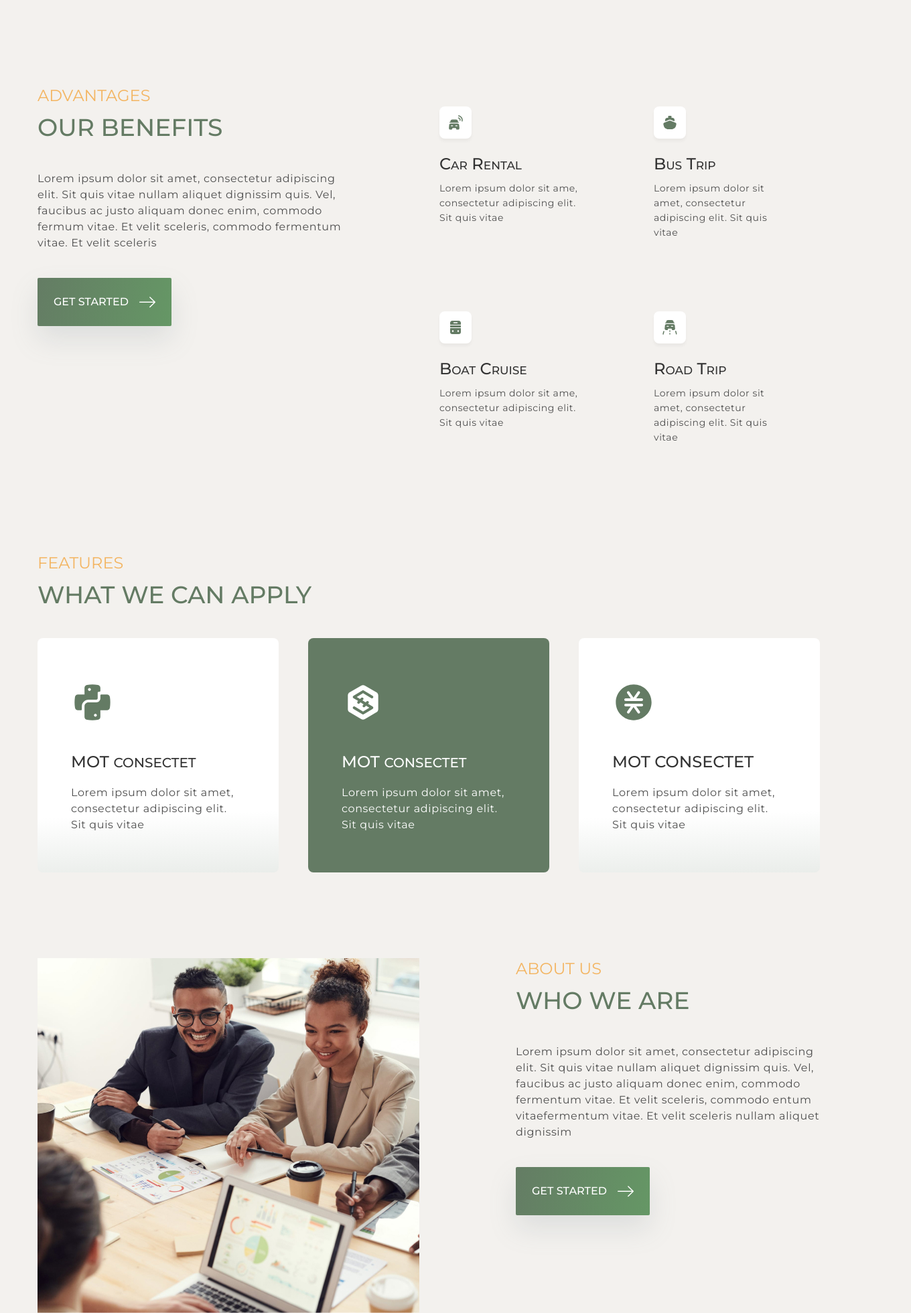
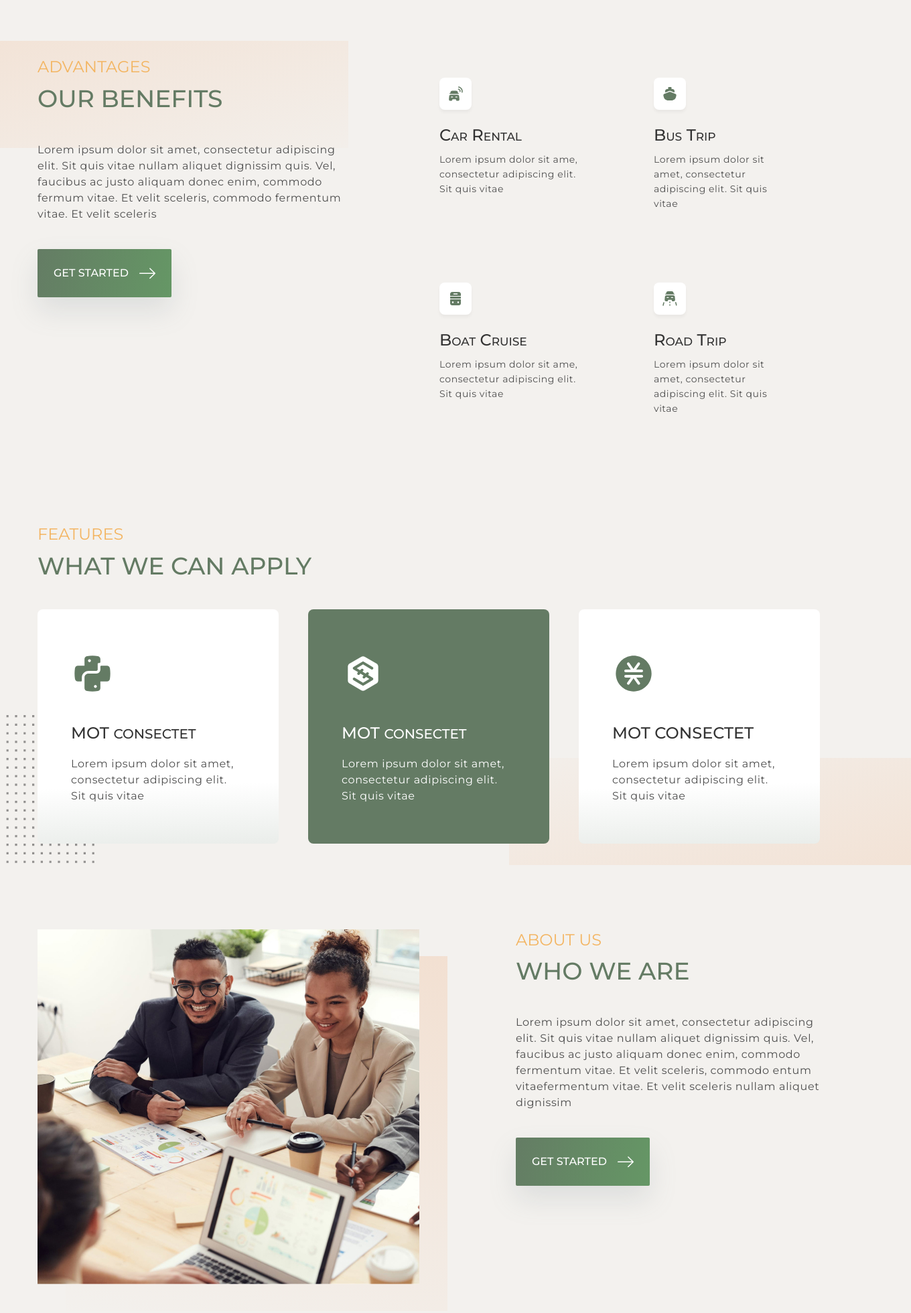
Before and after one commit to acvetochka/Awesome, a plain HTML site: page index.html in a window 1280 px wide. Shown: the part 780-2741 px from the top of the page at 67% size, 1360 px wide, since content can reach past the window. Drawn offline with Linux system fonts and the light colour scheme.

Commit message:
позиціонує бакграунди

```diff
--- a/index.html
+++ b/index.html
@@ -133,7 +133,7 @@
       </section>
       <section class="about">
         <div class="about__container">
-          <img src="./images/photo-we.jpg" width="570" height="530" alt="happy people" />
+          <img class="about__img" src="./images/photo-we.jpg" width="570" height="530" alt="happy people" />
           <div class="about__content">
             <h2 class="heading-title">About us</h2>
             <span class="heading-subtitle">Who we are</span>
--- a/scss/components/_about.scss
+++ b/scss/components/_about.scss
@@ -6,7 +6,43 @@
         display: flex;
         justify-content: space-between;
         gap: 144px;
+        position: relative;
+
+        &::after {
+            content: "";
+            display: block;
+            position: absolute;
+            z-index: -1;
+            top: 40px;
+            left: 56px;
+            width: 570px;
+            height: 530px;
+            background: linear-gradient(197.92deg, rgba(239, 128, 49, 0) -227.37%,
+                    rgba(239, 128, 49, 0.15) 1.58%,
+                    rgba(239, 128, 49, 0) 103.02%);
+        }
     }
+
+    // &__img {
+    //     position:relative;
+    //     // background-image: linear-gradient(197.92deg, rgba(239, 128, 49, 0) -227.37%,
+    //     //             rgba(239, 128, 49, 0.15) 1.58%,
+    //     //             rgba(239, 128, 49, 0) 103.02%);
+    //     //     background-position: right 30px bottom 20px;
+
+
+    // }
+
+    // &__bg {
+    //     // position: absolute;
+    //         // top: 40px;
+    //         //     left: 40px;
+    //             width: 610px;
+    //             height: 570px;
+    //             // background: linear-gradient(197.92deg, rgba(239, 128, 49, 0) -227.37%,
+    //             //         rgba(239, 128, 49, 0.15) 1.58%,
+    //             //         rgba(239, 128, 49, 0) 103.02%);
+    // }
 
     &__text {
         letter-spacing: 0.04em;
--- a/scss/components/_advantage.scss
+++ b/scss/components/_advantage.scss
@@ -11,12 +11,25 @@
     &__text {
         letter-spacing: 0.04em;
         margin-bottom: 40px;
-
     }
 }
 
+
 .section-description {
     max-width: 460px;
+    position: relative;
+
+    &::before {
+        content: '';
+        position: absolute;
+        z-index: -1;
+        left: -136px;
+        right: -4px;
+        top: -23px;
+        // width: 600px;
+        height: 160px;
+        background-image: $gradient;
+    }
 }
 
 .advantage-card {
--- a/scss/components/_feature.scss
+++ b/scss/components/_feature.scss
@@ -3,6 +3,30 @@
 
     &__container {
         @extend %container;
+        position: relative;
+
+        &::before {
+            content: '';
+            position: absolute;
+            z-index: -1;
+            left: -120px;
+            bottom: -32px;
+            width: 224px;
+            height: 224px;
+            background-image: url('../images/dots.png');
+        }
+
+        &::after {
+            content: '';
+            position: absolute;
+            z-index: -1;
+            right: -120px;
+            bottom: -32px;
+            width: 600px;
+            height: 160px;
+            background-image: $gradient;
+            transform: rotate(180deg);
+        }
     }
 }
 
--- a/scss/components/_footer.scss
+++ b/scss/components/_footer.scss
@@ -36,6 +36,7 @@
 
 .footer-company {
     margin-right: 32px;
+    padding-right: 42px;
 
     &__title {
         font-weight: 500;
@@ -68,6 +69,7 @@
 
 .footer-support {
     margin-right: 132px;
+    padding-right: 42px;
 
     &__title {
         font-weight: 500;
--- a/scss/components/_hero.scss
+++ b/scss/components/_hero.scss
@@ -14,12 +14,26 @@
     }
 
     &__title {
+        position: relative;
         font-weight: 500;
         font-size: 36px;
         line-height: 1.33;
         color: $secondaryColor;
         text-transform: uppercase;
         margin-bottom: 24px;
+
+        &::before {
+            content: '';
+            position: absolute;
+            top:-56px;
+            left:150px;
+            width: 100px;
+            height: 100px;
+            border-radius: 50%;
+            background-image: linear-gradient(197.92deg, #EF8031 -227.37%,
+                    rgba(239, 128, 49, 0.307045) 1.58%,
+                    rgba(239, 128, 49, 0) 103.02%);
+            }
     }
 
     &__text {
--- a/scss/utils/_variables.scss
+++ b/scss/utils/_variables.scss
@@ -7,3 +7,6 @@ $invertColor: #DFD1C0;
 $colorTitle: #F3B562;
 $footerColor: #F0DCC5;
 $hoverColor: #fefefe;
+$gradient: linear-gradient(164.26deg,
+    rgba(239, 128, 49, 0) -335.51%, rgba(239, 128, 49, 0.15) -20.24%,
+    rgba(239, 128, 49, 0) 119.45%);
```
Also changed, not shown: css/main.css, css/main.min.css, images/dots.png (added), images/girl.png, 2 other files.
